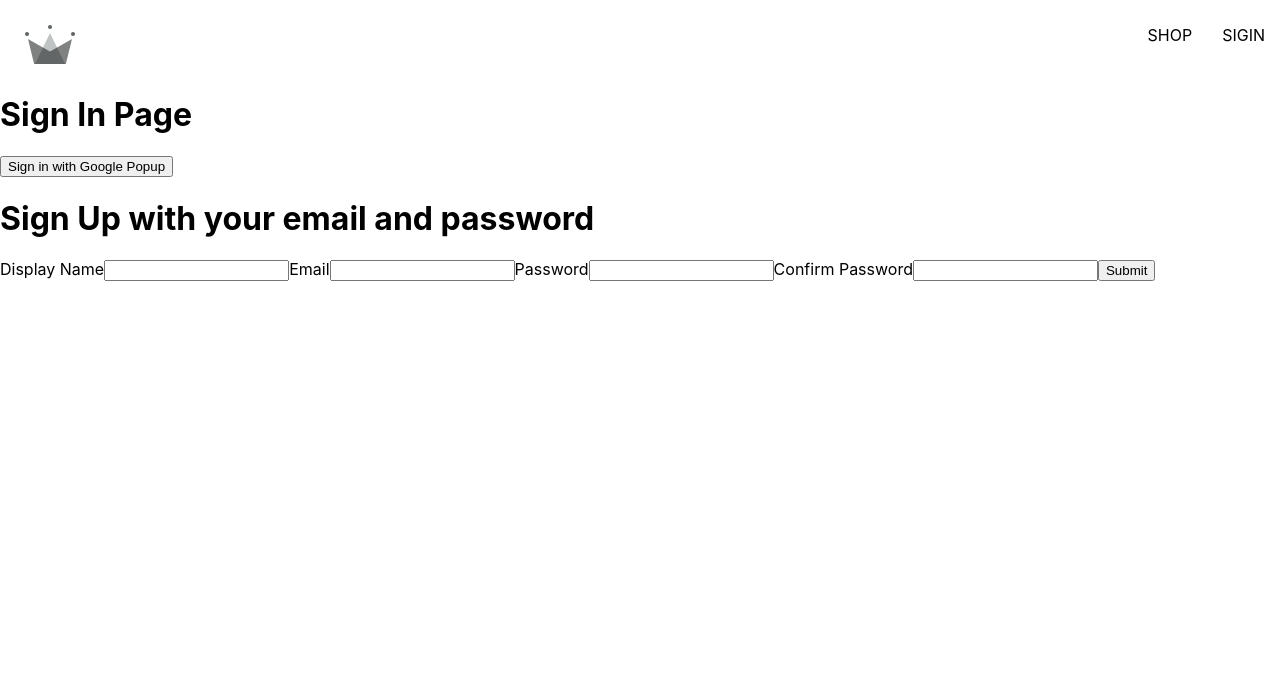
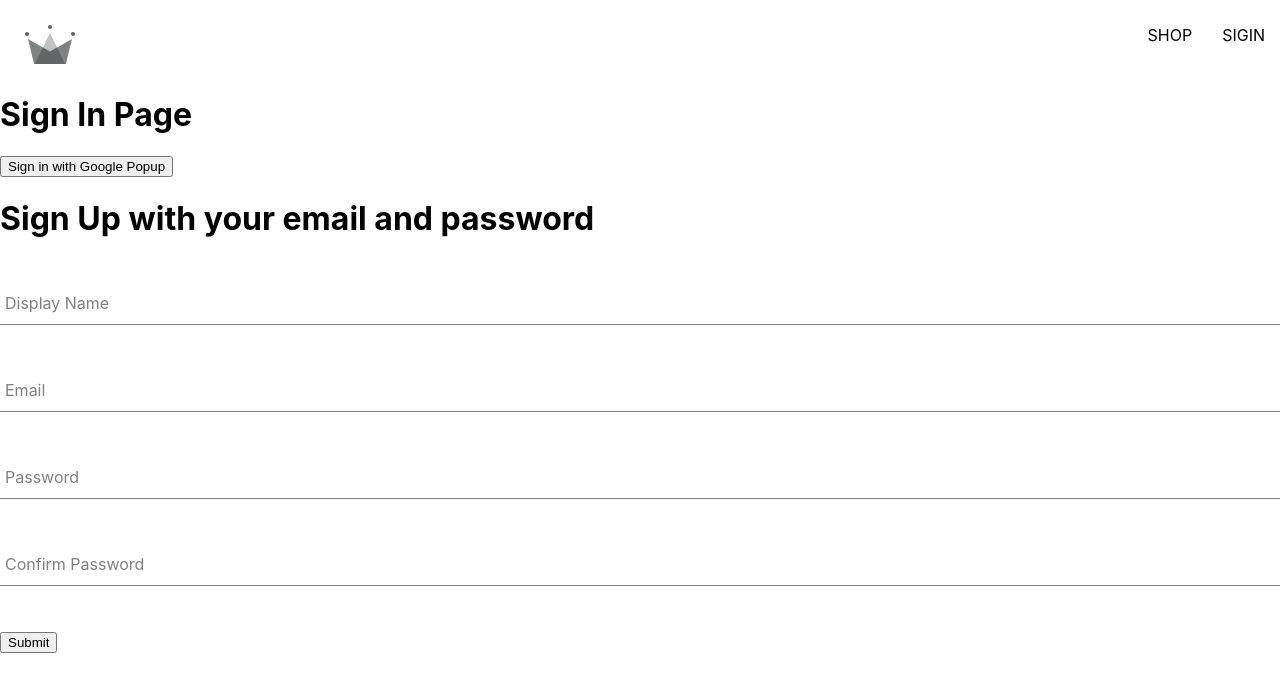
Before and after one commit to JalilManuel23/crwn-clothing, a React (Create React App) app: page /sign-in in a window 1280 px wide. Shown: the top 692 px of the page. Built offline with nearby package versions, Linux system fonts and the light colour scheme.

Commit message:
Form input component

```diff
--- /dev/null
+++ b/src/components/form-input/form-input.component.jsx
@@ -0,0 +1,16 @@
+import './form-input.styles.scss';
+
+const FormInput = ({ label, ...otherProps }) => {
+    return(
+        <div className="group">
+            <input className="form-input" { ...otherProps } />
+            {
+                label && (
+                    <label className={`${otherProps.value.length} ? 'shrink' : '' form-input-label`}>{ label }</label>
+                )
+            }
+        </div>
+    )
+}
+
+export default FormInput;
--- /dev/null
+++ b/src/components/form-input/form-input.styles.scss
@@ -0,0 +1,47 @@
+$sub-color: grey;
+$main-color: black;
+@mixin shrinkLabel {
+    top: -14px;
+    font-size: 12px;
+    color: $main-color;
+}
+
+.group {
+    position: relative;
+    margin: 45px 0;
+    .form-input {
+        background: none;
+        background-color: white;
+        color: $sub-color;
+        font-size: 18px;
+        padding: 10px 10px 10px 5px;
+        display: block;
+        width: 100%;
+        border: none;
+        border-radius: 0;
+        border-bottom: 1px solid $sub-color;
+        margin: 25px 0;
+        &:focus {
+            outline: none;
+        }
+        &:focus~.form-input-label {
+            @include shrinkLabel();
+        }
+    }
+    input[type='password'] {
+        letter-spacing: 0.3em;
+    }
+    .form-input-label {
+        color: $sub-color;
+        font-size: 16px;
+        font-weight: normal;
+        position: absolute;
+        pointer-events: none;
+        left: 5px;
+        top: 10px;
+        transition: 300ms ease all;
+        &.shrink {
+            @include shrinkLabel();
+        }
+    }
+}
--- a/src/components/sign-up-form/sign-up-form.component.jsx
+++ b/src/components/sign-up-form/sign-up-form.component.jsx
@@ -1,4 +1,6 @@
 import { useState } from "react";
+
+import FormInput from "../form-input/form-input.component";
 
 import { createAuthUserWithEmailAndPassword, createUserDocumentFromAuth } from "../../utils/firebase/firebase.utils";
 
@@ -44,32 +46,32 @@
         <div>
             <h1>Sign Up with your email and password</h1>
             <form onSubmit={handleSubmit}>
-                <label>Display Name</label>
-                <input
+                <FormInput
+                    label='Display Name'
                     type='text'
                     required
                     name="displayName"
                     value={ displayName }
                 />
 
-                <label>Email</label>
-                <input
+                <FormInput
+                    label='Email'
                     type='email'
                     required
                     name="email"
                     value={ email }
                 />
 
-                <label>Password</label>
-                <input
+                <FormInput
+                    label='Password'
                     type='password'
                     required
                     name="password"
                     value={ password }
                 />
 
-                <label>Confirm Password</label>
-                <input
+                <FormInput
+                    label='Confirm Password'
                     type='password'
                     required
                     name="confirmPassword"
```
